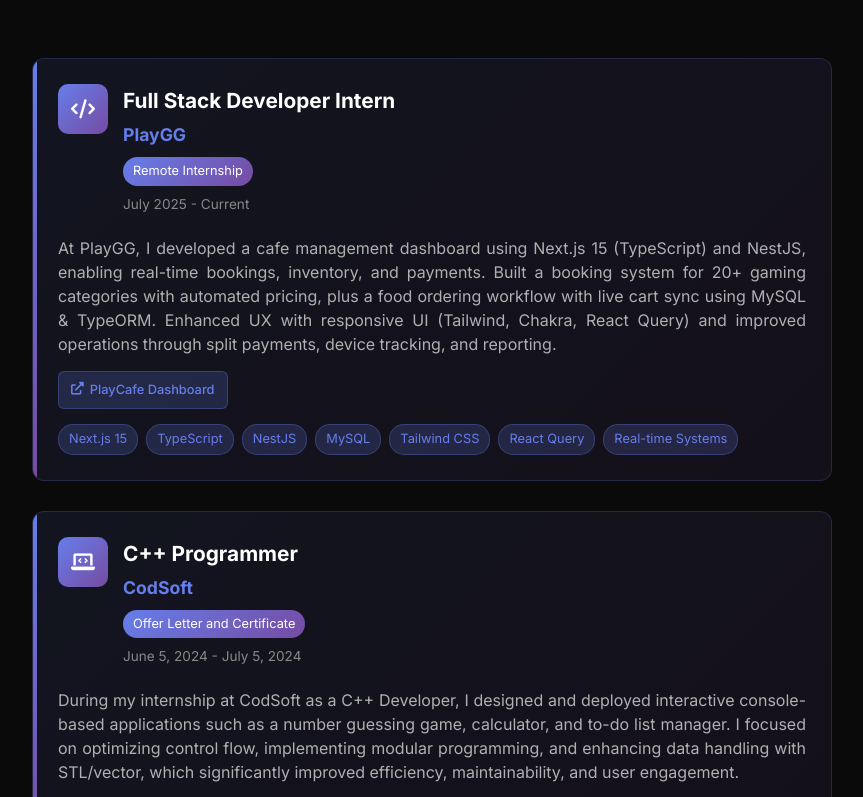
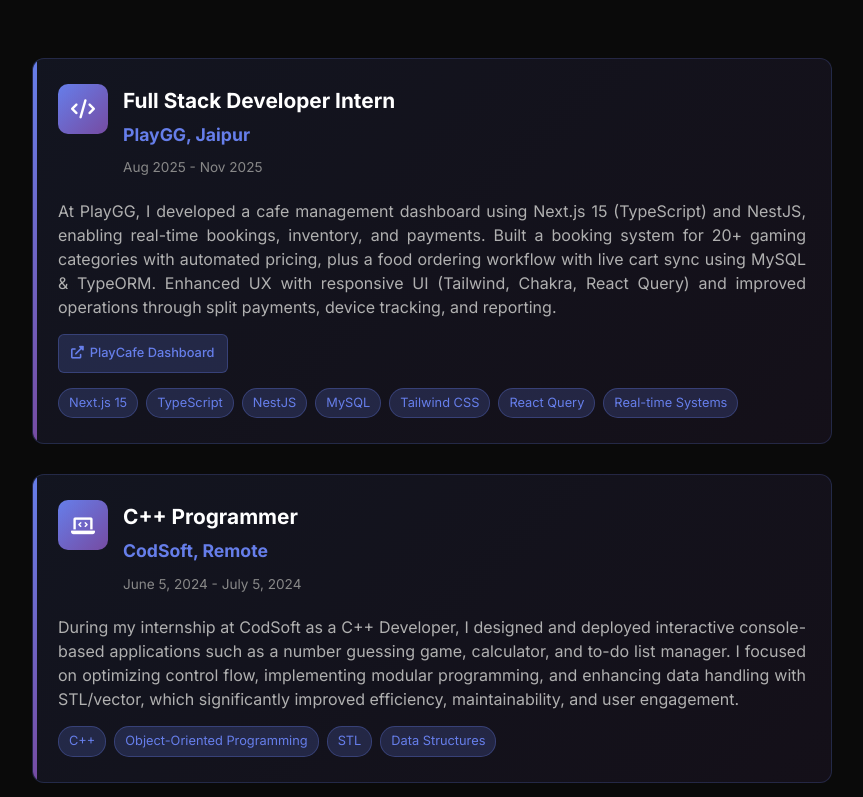
Before and after one commit to aniketsharma04/Aniket-Portfolio, a React (Create React App) app: page / in a window 1280 px wide. Shown: the part 1863-2660 px from the top of the page, without its empty margins (208-1071 px from the left). Built offline with nearby package versions, Linux system fonts and the light colour scheme.

Commit message:
Updated: Experience section content

```diff
--- a/src/App.js
+++ b/src/App.js
@@ -168,11 +168,11 @@
               </div>
               <div className="experience-info">
                 <h3>Full Stack Developer Intern</h3>
-                <h4>PlayGG</h4>
-                <div className="experience-badge">
+                <h4>PlayGG, Jaipur</h4>
+                {/* <div className="experience-badge">
                   <span className="badge">Remote Internship</span>
-                </div>
-                <p className="experience-date">July 2025 - Current</p>
+                </div> */}
+                <p className="experience-date">Aug 2025 - Nov 2025</p>
               </div>
             </div>
             <div className="experience-description">
@@ -206,8 +206,8 @@
               </div>
               <div className="experience-info">
                 <h3>C++ Programmer</h3>
-                <h4>CodSoft</h4>
-                <div className="experience-badge">
+                <h4>CodSoft, Remote</h4>
+                {/* <div className="experience-badge">
                   <a
                     href="https://drive.google.com/drive/folders/1selpuO4G5cXY0fIO8SeokSLu71l7o7N7?usp=sharing"
                     target="_blank"
@@ -216,7 +216,7 @@
                   >
                     Offer Letter and Certificate
                   </a>
-                </div>
+                </div> */}
                 <p className="experience-date">June 5, 2024 - July 5, 2024</p>
               </div>
             </div>
```
